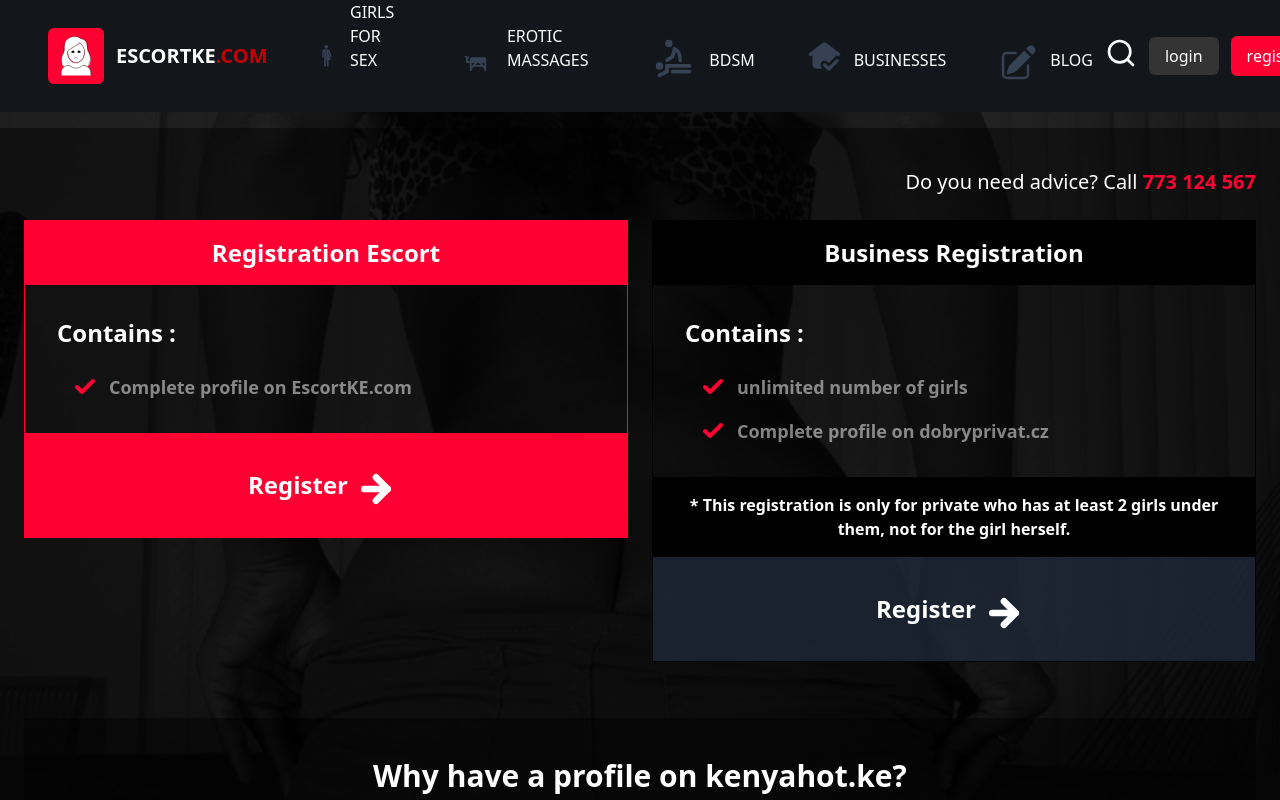
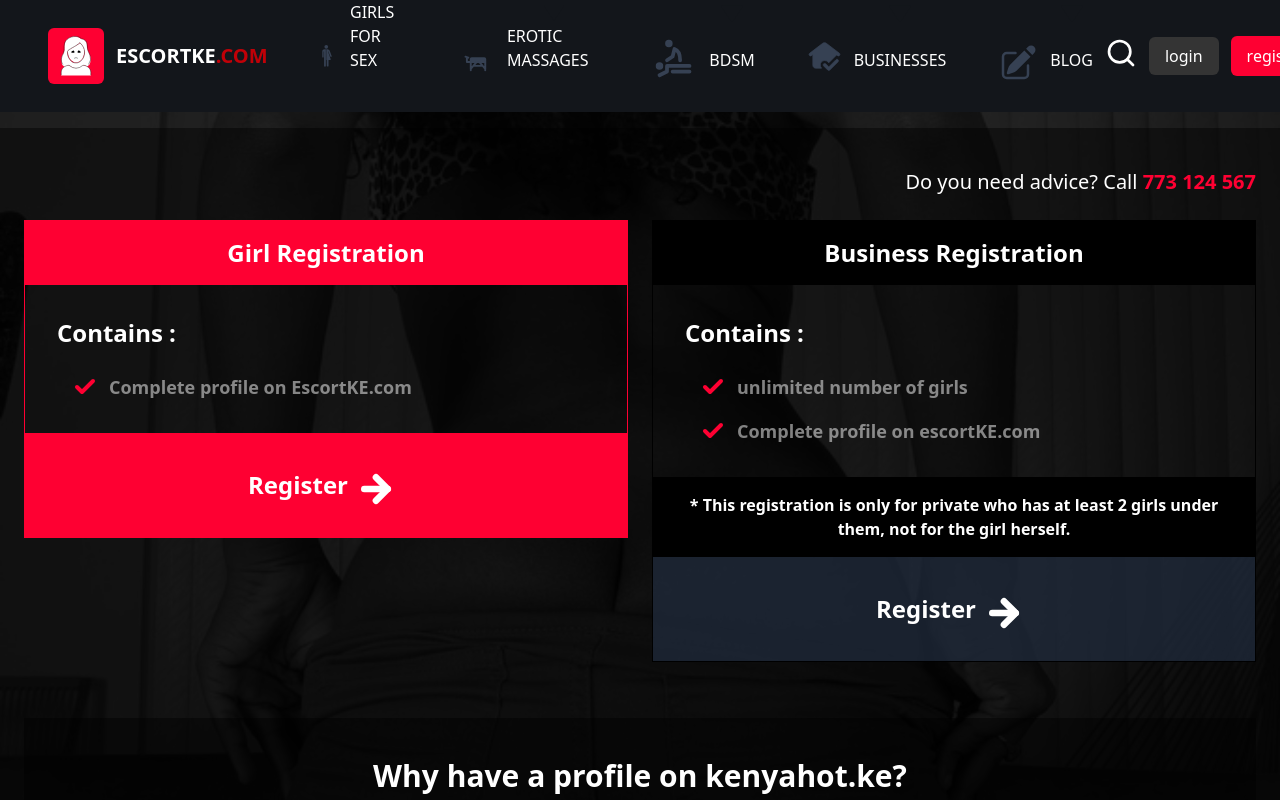
Before and after one commit to jamesmogambi/escortKE, a Next.js app: page /private-escort-record in a window 1280 px wide. Shown: the top 800 px of the page. Built offline with nearby package versions, Linux system fonts and the light colour scheme; no server answers.

Commit message:
update respective titles

```diff
--- a/app/(auth)/LoginFormSheet.tsx
+++ b/app/(auth)/LoginFormSheet.tsx
@@ -58,8 +58,8 @@
   const form = useForm<z.infer<typeof LoginSchema>>({
     resolver: zodResolver(LoginSchema),
     defaultValues: {
-      email: "",
-      password: "",
+      email: "mogambi48@icloud.com",
+      password: "Obama2026@",
     },
   });
 
@@ -122,7 +122,7 @@
 
           <DialogHeader>
             <DialogTitle className="text-center text-xl text-primary uppercase">
-              enrol
+              log
             </DialogTitle>
             <Form {...form}>
               <form onSubmit={handleSubmit(onSubmit)}>
@@ -236,10 +236,10 @@
                     "flex w-full mt-4 h-16 text-xl font-bold uppercase justify-center items-center gap-3 transition-colors duration-300",
                     loading
                       ? "bg-primary/60 cursor-not-allowed"
-                      : "bg-primary hover:bg-primary/80 cursor-pointer text-white"
+                      : "bg-primary hover:bg-primary/80 cursor-pointer text-white",
                   )}
                 >
-                  <span>{loading ? "Processing..." : "Enrol"}</span>
+                  <span>{loading ? "Processing..." : "LOg"}</span>
                   {!loading && (
                     <svg
                       xmlns="http://www.w3.org/2000/svg"
--- a/app/(auth)/private-escort-record/MenuSection.tsx
+++ b/app/(auth)/private-escort-record/MenuSection.tsx
@@ -19,7 +19,7 @@
           {/* section 1 */}
           <div className="basis-full border border-primary  lg:basis-1/2">
             <h4 className="text-white bg-primary text-2xl py-4 font-bold text-center">
-              Registration Escort
+              Girl Registration
             </h4>
             <div className="p-8 ">
               <h4 className="text-white font-bold text-2xl">Contains :</h4>
@@ -65,7 +65,7 @@
                 <li className="flex items-center gap-3">
                   <Check className="text-primary" strokeWidth={4} />
                   <span className="font-bold text-lg text-white/50">
-                    Complete profile on dobryprivat.cz
+                    Complete profile on escortKE.com
                   </span>
                 </li>
               </ul>
--- a/app/(auth)/private-escort-record/page.tsx
+++ b/app/(auth)/private-escort-record/page.tsx
@@ -1,6 +1,12 @@
 import React from "react";
+import { Metadata } from "next";
 import MenuSection from "./MenuSection";
 import WhyProfile from "@/components/blog/WhyProfile";
+
+export const metadata: Metadata = {
+  title: "Private room registration for girls",
+  description: "Private room registration for girls",
+};
 
 const page = () => {
   return (
```
Also changed, not shown: 2 other files (tests, documents, lock files or other folders).
